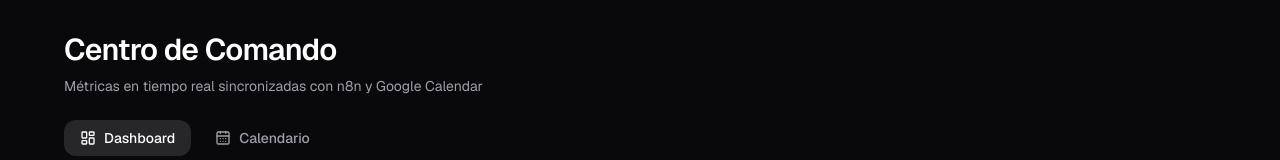
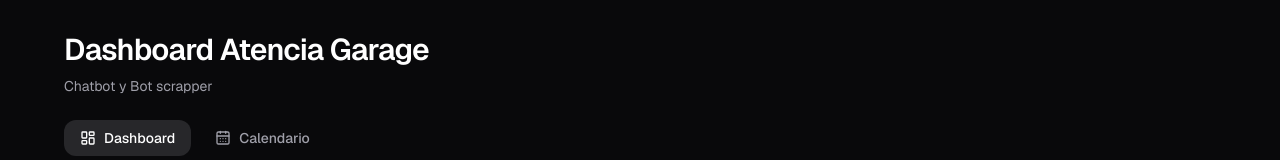
Before and after one commit to lorenzocona14-cmyk/Dashboard-atencia-garage, a Next.js app: page / in a window 1280 px wide. Shown: the top 160 px of the page. Built offline with nearby package versions, Linux system fonts and the light colour scheme; no server answers; the database is empty.

Commit message:
Update page.tsx

```diff
--- a/app/page.tsx
+++ b/app/page.tsx
@@ -144,8 +144,8 @@ export default function Dashboard() {
     <div className="min-h-screen bg-zinc-950 text-zinc-100 p-8 font-sans selection:bg-cyan-500/30 pb-24">
       <div className="max-w-6xl mx-auto">
         <header className="mb-6">
-          <h1 className="text-3xl font-semibold tracking-tight text-white">Centro de Comando</h1>
-          <p className="text-zinc-400 mt-2 text-sm">Métricas en tiempo real sincronizadas con n8n y Google Calendar</p>
+          <h1 className="text-3xl font-semibold tracking-tight text-white">Dashboard Atencia Garage</h1>
+          <p className="text-zinc-400 mt-2 text-sm">Chatbot y Bot scrapper</p>
         </header>
 
         <NavBar />
```
